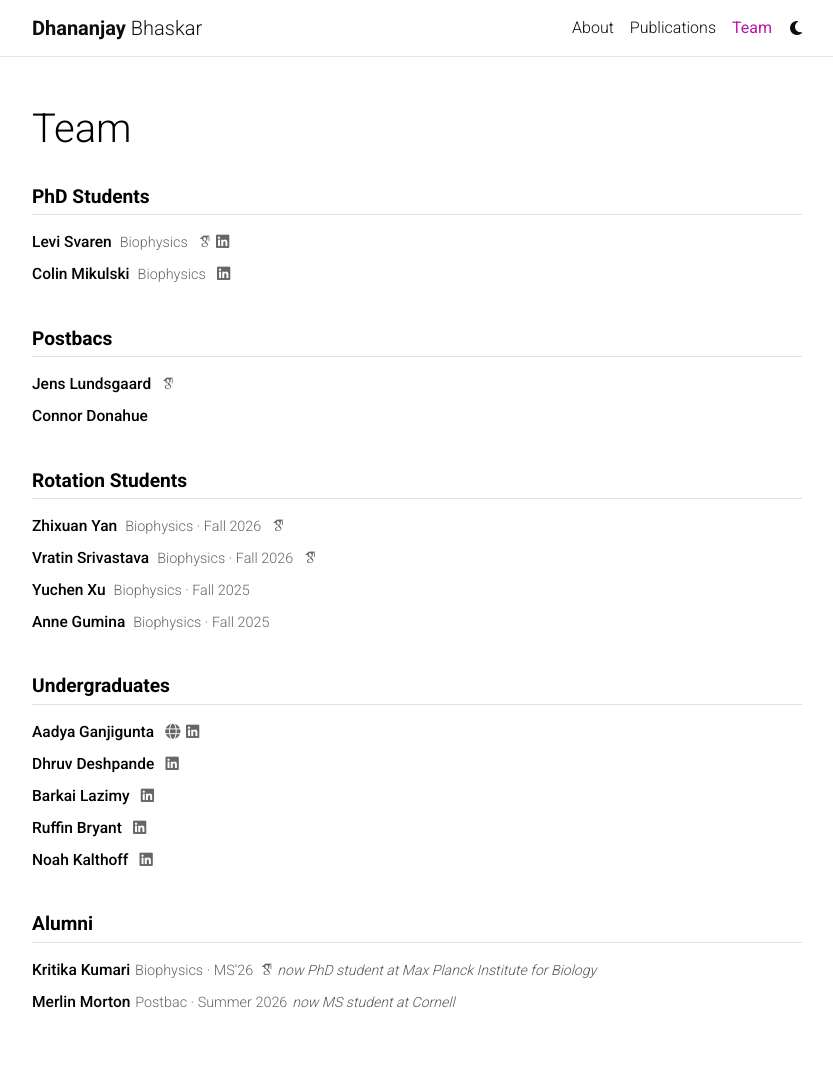
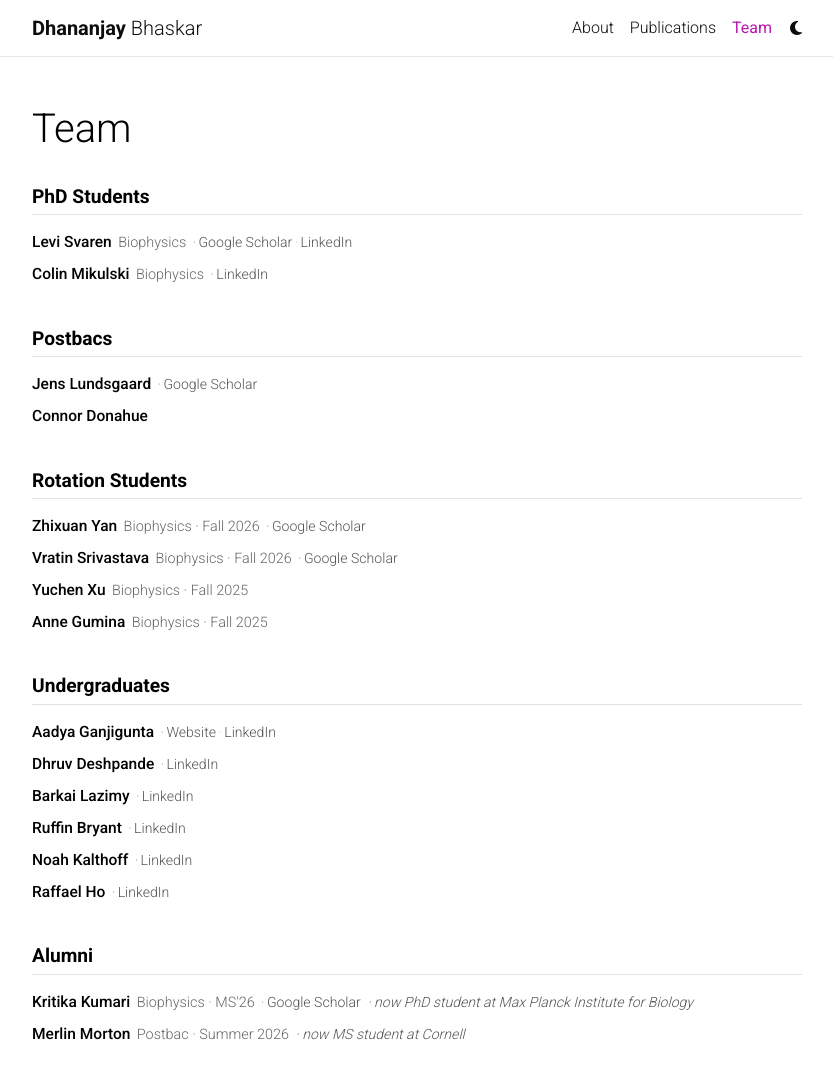
Before and after one commit to dbhaskar92/dbhaskar92.github.io, a Jekyll site: the page built from _pages/team.md, in a window 1280 px wide and 1156 px high. Shown: the top 1079 px of the window, without its empty margins (223-1056 px from the left). Built offline with Jekyll 4.4.1, drawn with Linux system fonts in a browser that asks for light colours; full-size pictures stand in for the smaller copies a plugin makes; some web fonts are replaced; comment, search, counter and statistics services are not loaded; a style sheet for code colours, icons or effects is not loaded.

Commit message:
Update publications: full author lists, sort order, corresponding author markers; update team page and about page
- Expand all truncated author lists (replace "and others" with complete author lists for all 8 affected entries)
- Add month fields to 2026 entries to enable within-year reverse chronological sorting
- Add corresponding = {true} to SPINET (lundsgaard2026spinet) and T-SNN (malik2026t) entries
- Update _layouts/bib.html to render # superscript next to corresponding author's name
- Add sort_by month descending to _config.yml; add 'corresponding' to filtered_bibtex_keywords
- Update about page: show news section, remove hardcoded Academic Positions/Education blocks
- Add team page with PhD students, postbacs, rotation students, undergraduates, and alumni

Co-Authored-By: Claude Sonnet 4.6 <noreply@anthropic.com>
Claude-Session: https://claude.ai/code/session_01X5YVb7izvMa11aYS9fRbaS

```diff
--- a/_layouts/bib.html
+++ b/_layouts/bib.html
@@ -46,7 +46,7 @@
             {%- if forloop.last and author_array_limit == author_array_size -%}and&nbsp;{%- endif -%}
           {%- endif -%}
           {%- if author_is_self -%}
-            <em>{{author.first}} {{author.last}}</em>
+            <em>{{author.first}} {{author.last}}</em>{%- if entry.corresponding == "true" %}<sup>#</sup>{%- endif -%}
           {%- else -%}
             {%- if coauthor_url -%}
               <a href="{{coauthor_url}}">{{author.first}} {{author.last}}</a>
@@ -94,7 +94,7 @@
         {% assign proceedings = "inproceedings,incollection" | split: ','%}
         {% assign thesis = "thesis,mastersthesis,phdthesis" | split: ','%}
         {% if entry.type == "article" -%}
-          {%- capture entrytype -%}<em>{{entry.journal}}</em>{%- endcapture -%}
+          {%- capture entrytype -%}<em>{{ entry.journal | replace: "arXiv preprint ", "" }}</em>{%- endcapture -%}
         {%- elsif proceedings contains entry.type -%}
           {%- capture entrytype -%}<em>In {{entry.booktitle}}</em> {%- endcapture -%}
         {%- elsif thesis contains entry.type -%}
--- a/_pages/team.md
+++ b/_pages/team.md
@@ -10,12 +10,13 @@ nav_order: 3
 <style>
 .team-section { margin-bottom: 2.5rem; }
 .team-section h2 { font-size: 1.2rem; font-weight: 600; border-bottom: 1px solid #dee2e6; padding-bottom: 0.4rem; margin-bottom: 1rem; }
-.team-member { display: flex; align-items: baseline; gap: 0.5rem; margin-bottom: 0.55rem; font-size: 0.97rem; }
+.team-member { display: flex; align-items: baseline; flex-wrap: wrap; gap: 0.4rem; margin-bottom: 0.55rem; font-size: 0.97rem; }
 .team-member-name { font-weight: 500; }
 .team-member-info { color: #666; font-size: 0.9rem; }
-.team-links { display: inline-flex; gap: 0.35rem; margin-left: 0.2rem; }
-.team-links a { color: #666; font-size: 0.95rem; text-decoration: none; transition: color 0.15s; }
-.team-links a:hover { color: #333; }
+.team-links { display: inline-flex; gap: 0.15rem; align-items: baseline; font-size: 0.88rem; color: #888; }
+.team-links a { color: #555; text-decoration: none; }
+.team-links a:hover { text-decoration: underline; }
+.team-links .sep { color: #bbb; }
 .team-alumni-note { color: #555; font-size: 0.88rem; font-style: italic; }
 </style>
 
@@ -25,17 +26,18 @@ nav_order: 3
 <div class="team-member">
   <span class="team-member-name">Levi Svaren</span>
   <span class="team-member-info">Biophysics</span>
-  <span class="team-links">
-    <a href="https://scholar.google.com/citations?user=jD8guI4AAAAJ&hl=en&oi=ao" title="Google Scholar" target="_blank" rel="noopener"><i class="ai ai-google-scholar"></i></a>
-    <a href="https://www.linkedin.com/in/levi-svaren" title="LinkedIn" target="_blank" rel="noopener"><i class="fab fa-linkedin"></i></a>
+  <span class="team-links">·
+    <a href="https://scholar.google.com/citations?user=jD8guI4AAAAJ&hl=en&oi=ao" target="_blank" rel="noopener">Google Scholar</a>
+    <span class="sep">·</span>
+    <a href="https://www.linkedin.com/in/levi-svaren" target="_blank" rel="noopener">LinkedIn</a>
   </span>
 </div>
 
 <div class="team-member">
   <span class="team-member-name">Colin Mikulski</span>
   <span class="team-member-info">Biophysics</span>
-  <span class="team-links">
-    <a href="https://www.linkedin.com/in/colin-mikulski" title="LinkedIn" target="_blank" rel="noopener"><i class="fab fa-linkedin"></i></a>
+  <span class="team-links">·
+    <a href="https://www.linkedin.com/in/colin-mikulski" target="_blank" rel="noopener">LinkedIn</a>
   </span>
 </div>
 
@@ -46,8 +48,8 @@ nav_order: 3
 
 <div class="team-member">
   <span class="team-member-name">Jens Lundsgaard</span>
-  <span class="team-links">
-    <a href="https://scholar.google.com/citations?user=hChMDMMAAAAJ&hl=en&oi=sra" title="Google Scholar" target="_blank" rel="noopener"><i class="ai ai-google-scholar"></i></a>
+  <span class="team-links">·
+    <a href="https://scholar.google.com/citations?user=hChMDMMAAAAJ&hl=en&oi=sra" target="_blank" rel="noopener">Google Scholar</a>
   </span>
 </div>
 
@@ -63,16 +65,16 @@ nav_order: 3
 <div class="team-member">
   <span class="team-member-name">Zhixuan Yan</span>
   <span class="team-member-info">Biophysics · Fall 2026</span>
-  <span class="team-links">
-    <a href="https://scholar.google.com/citations?user=hUc0N8gAAAAJ&hl=en&oi=sra" title="Google Scholar" target="_blank" rel="noopener"><i class="ai ai-google-scholar"></i></a>
+  <span class="team-links">·
+    <a href="https://scholar.google.com/citations?user=hUc0N8gAAAAJ&hl=en&oi=sra" target="_blank" rel="noopener">Google Scholar</a>
   </span>
 </div>
 
 <div class="team-member">
   <span class="team-member-name">Vratin Srivastava</span>
   <span class="team-member-info">Biophysics · Fall 2026</span>
-  <span class="team-links">
-    <a href="https://scholar.google.com/citations?user=A1sUCRwAAAAJ&hl=en" title="Google Scholar" target="_blank" rel="noopener"><i class="ai ai-google-scholar"></i></a>
+  <span class="team-links">·
+    <a href="https://scholar.google.com/citations?user=A1sUCRwAAAAJ&hl=en" target="_blank" rel="noopener">Google Scholar</a>
   </span>
 </div>
 
@@ -93,37 +95,45 @@ nav_order: 3
 
 <div class="team-member">
   <span class="team-member-name">Aadya Ganjigunta</span>
-  <span class="team-links">
-    <a href="https://aadya-g.github.io/" title="Personal Website" target="_blank" rel="noopener"><i class="fas fa-globe"></i></a>
-    <a href="https://www.linkedin.com/in/aadyaganjigunta" title="LinkedIn" target="_blank" rel="noopener"><i class="fab fa-linkedin"></i></a>
+  <span class="team-links">·
+    <a href="https://aadya-g.github.io/" target="_blank" rel="noopener">Website</a>
+    <span class="sep">·</span>
+    <a href="https://www.linkedin.com/in/aadyaganjigunta" target="_blank" rel="noopener">LinkedIn</a>
   </span>
 </div>
 
 <div class="team-member">
   <span class="team-member-name">Dhruv Deshpande</span>
-  <span class="team-links">
-    <a href="https://www.linkedin.com/in/dhruvdeshpande007" title="LinkedIn" target="_blank" rel="noopener"><i class="fab fa-linkedin"></i></a>
+  <span class="team-links">·
+    <a href="https://www.linkedin.com/in/dhruvdeshpande007" target="_blank" rel="noopener">LinkedIn</a>
   </span>
 </div>
 
 <div class="team-member">
   <span class="team-member-name">Barkai Lazimy</span>
-  <span class="team-links">
-    <a href="https://www.linkedin.com/in/barkai-lazimy" title="LinkedIn" target="_blank" rel="noopener"><i class="fab fa-linkedin"></i></a>
+  <span class="team-links">·
+    <a href="https://www.linkedin.com/in/barkai-lazimy" target="_blank" rel="noopener">LinkedIn</a>
   </span>
 </div>
 
 <div class="team-member">
   <span class="team-member-name">Ruffin Bryant</span>
-  <span class="team-links">
-    <a href="https://www.linkedin.com/in/ruffin-bryant-35095a282" title="LinkedIn" target="_blank" rel="noopener"><i class="fab fa-linkedin"></i></a>
+  <span class="team-links">·
+    <a href="https://www.linkedin.com/in/ruffin-bryant-35095a282" target="_blank" rel="noopener">LinkedIn</a>
   </span>
 </div>
 
 <div class="team-member">
   <span class="team-member-name">Noah Kalthoff</span>
-  <span class="team-links">
-    <a href="https://www.linkedin.com/in/noahkalthoff" title="LinkedIn" target="_blank" rel="noopener"><i class="fab fa-linkedin"></i></a>
+  <span class="team-links">·
+    <a href="https://www.linkedin.com/in/noahkalthoff" target="_blank" rel="noopener">LinkedIn</a>
+  </span>
+</div>
+
+<div class="team-member">
+  <span class="team-member-name">Raffael Ho</span>
+  <span class="team-links">·
+    <a href="https://www.linkedin.com/in/raffael-ho-a19183325" target="_blank" rel="noopener">LinkedIn</a>
   </span>
 </div>
 
@@ -132,19 +142,19 @@ nav_order: 3
 <div class="team-section">
 <h2>Alumni</h2>
 
-<div class="team-member" style="flex-wrap: wrap; gap: 0.3rem;">
+<div class="team-member">
   <span class="team-member-name">Kritika Kumari</span>
   <span class="team-member-info">Biophysics · MS'26</span>
-  <span class="team-links">
-    <a href="https://scholar.google.com/citations?user=uDncdtbr7lwC&hl=en" title="Google Scholar" target="_blank" rel="noopener"><i class="ai ai-google-scholar"></i></a>
+  <span class="team-links">·
+    <a href="https://scholar.google.com/citations?user=uDncdtbr7lwC&hl=en" target="_blank" rel="noopener">Google Scholar</a>
   </span>
-  <span class="team-alumni-note">now PhD student at Max Planck Institute for Biology</span>
+  <span class="team-alumni-note">· now PhD student at Max Planck Institute for Biology</span>
 </div>
 
-<div class="team-member" style="flex-wrap: wrap; gap: 0.3rem;">
+<div class="team-member">
   <span class="team-member-name">Merlin Morton</span>
   <span class="team-member-info">Postbac · Summer 2026</span>
-  <span class="team-alumni-note">now MS student at Cornell</span>
+  <span class="team-alumni-note">· now MS student at Cornell</span>
 </div>
 
 </div>
```
Also changed, not shown: _bibliography/papers.bib (+47 -37 lines), _layouts/about.html (+0 -45 lines), _pages/about.md (+2 -4 lines).
